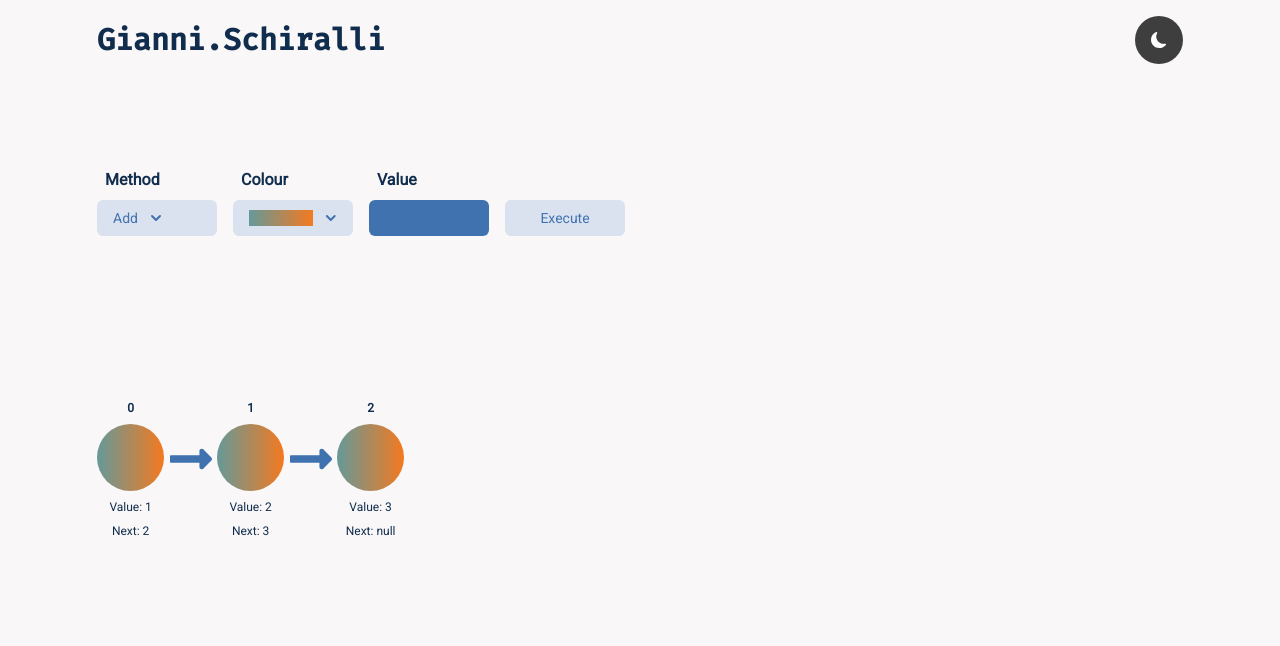
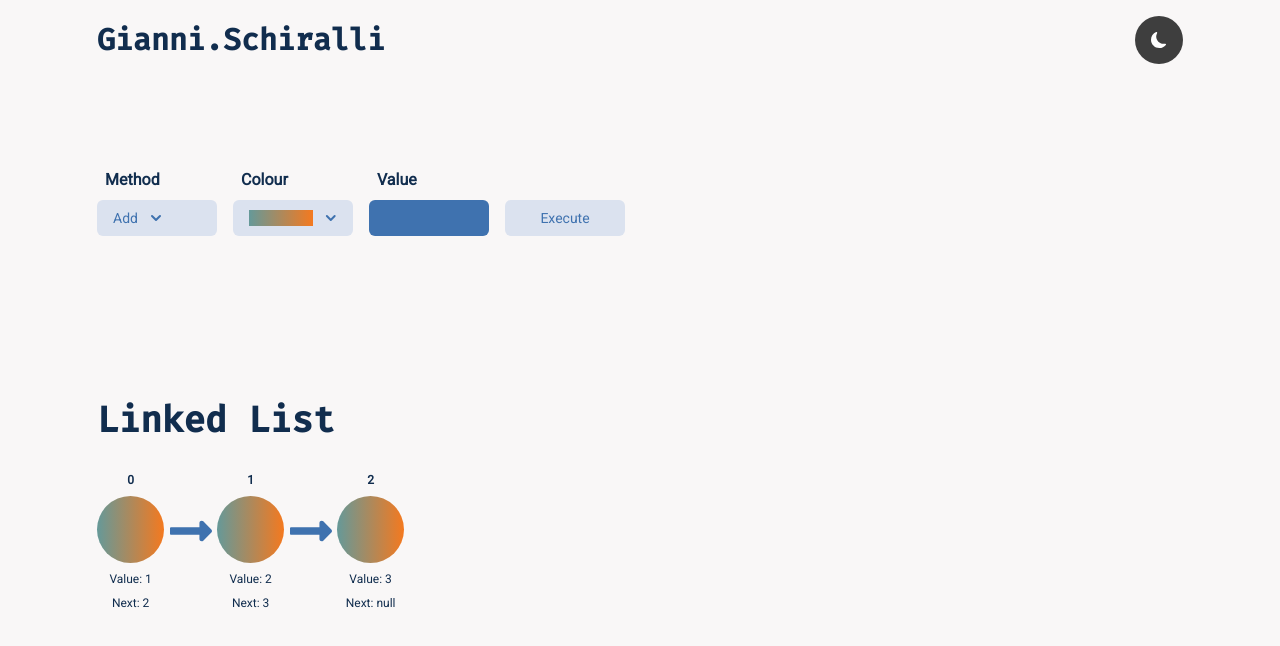
Before and after one commit to gschiralli/linked-list-visualizer, a React (Vite) app: page / in a window 1280 px wide. Shown: the top 646 px of the page. Built offline with nearby package versions, Linux system fonts and the light colour scheme.

Commit message:
Added title

```diff
--- a/src/App.jsx
+++ b/src/App.jsx
@@ -5,7 +5,7 @@ import MenuBar from "./components/MenuBar";
 import Node from "./components/Node";
 import listToArray from "./utils/utils";
 import { AnimatePresence } from "framer-motion";
-import { v4 as uuidv4 } from "uuid";
+
 function App() {
   // Initial List to render
   const initList = new LinkedList();
@@ -45,7 +45,6 @@ function App() {
         break;
       case "Reverse":
         newList.reverse();
-
         break;
       default:
         break;
@@ -76,8 +75,12 @@ function App() {
   return (
     <div style={{ height: "100vh" }}>
       <Header theme={theme} setTheme={setTheme} />
-      <div className={`max-w-[1118px] mx-auto my-0 px-4 `}>
+      <div className="max-w-[1118px] mx-auto my-0 px-4">
         <MenuBar dispatch={dispatch} length={state.size} />
+
+        <h1 className=" font-fira font-extrabold text-4xl text-fontPrimary dark:text-white pb-8">
+          Linked List
+        </h1>
         <section className="grid grid-cols-[repeat(auto-fill,7.5rem)]">
           <AnimatePresence>
             {
--- a/src/components/MenuBar.jsx
+++ b/src/components/MenuBar.jsx
@@ -37,7 +37,7 @@ const MenuBar = ({ dispatch, length }) => {
   return (
     <form
       onSubmit={handleSubmit}
-      className="grid grid-cols-[repeat(auto-fill,minmax(3.75rem,7.5rem))] gap-4 pt-20 pb-40 px-0 h-80"
+      className="grid grid-cols-[repeat(auto-fill,minmax(3.75rem,7.5rem))] gap-4 py-20 px-0 h-80"
     >
       <MethodDropDown
         activeOption={activeOption}
@@ -101,7 +101,7 @@ const MenuBar = ({ dispatch, length }) => {
         <button
           type="submit"
           name="submit"
-          className="inline-flex w-full justify-center rounded-md dark:bg-[#787879] dark:text-white text-secondary bg-primary px-4 py-2 text-sm font-normal  hover:bg-opacity-60 focus:outline-none focus-visible:ring-2 focus-visible:ring-white focus-visible:ring-opacity-75 "
+          className="inline-flex w-full justify-center rounded-md dark:bg-[#787879] dark:text-white text-secondary bg-primary px-4 py-2 text-sm font-normal  hover:bg-opacity-60 focus:outline-none focus-visible:ring-2 focus-visible:ring-white focus-visible:ring-opacity-75"
         >
           Execute
         </button>
--- a/tailwind.config.cjs
+++ b/tailwind.config.cjs
@@ -1,4 +1,5 @@
 /** @type {import('tailwindcss').Config} */
+
 module.exports = {
   content: ["./index.html", "./src/**/*.{js,ts,jsx,tsx}"],
   darkMode: "class",
```
